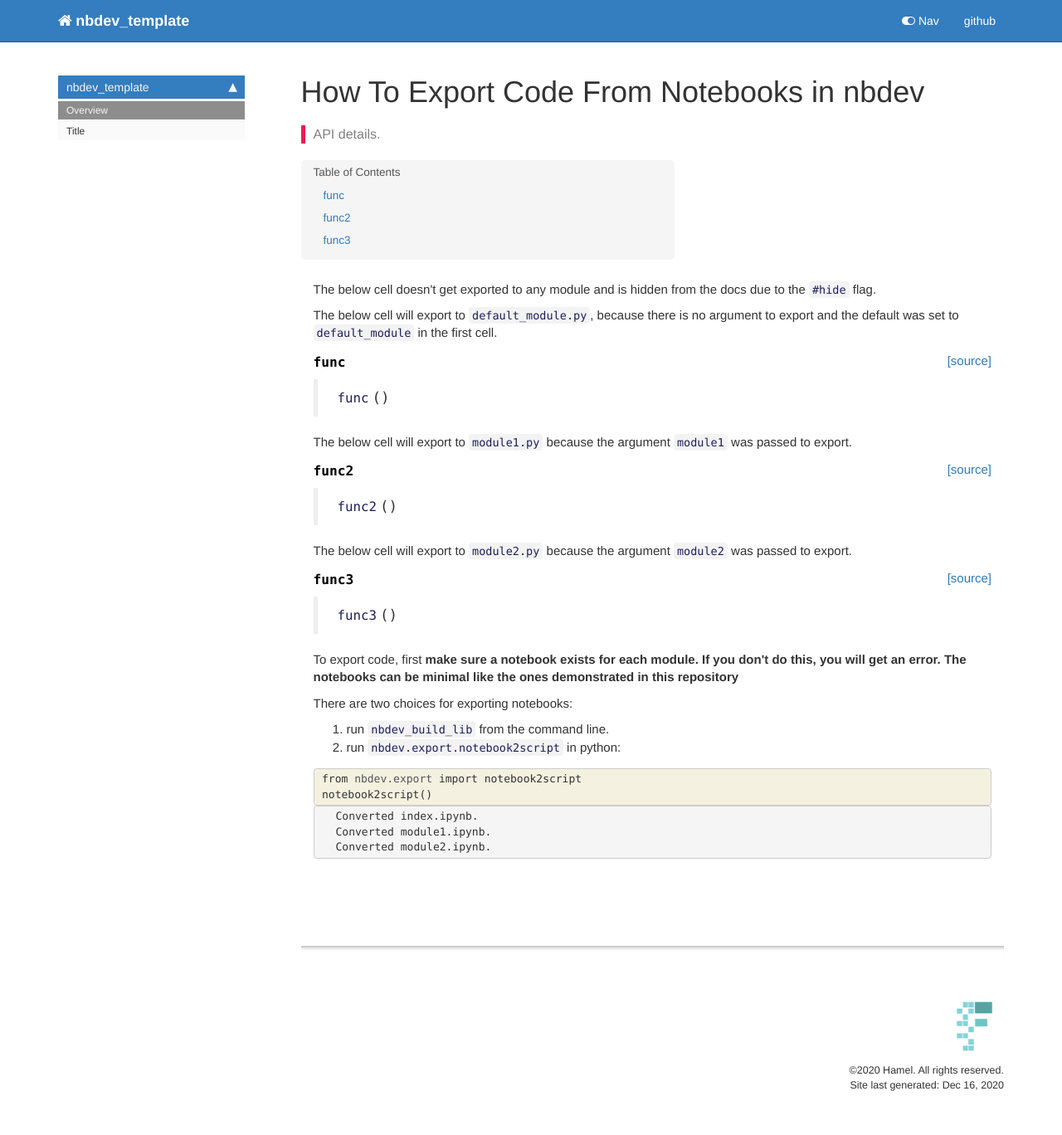
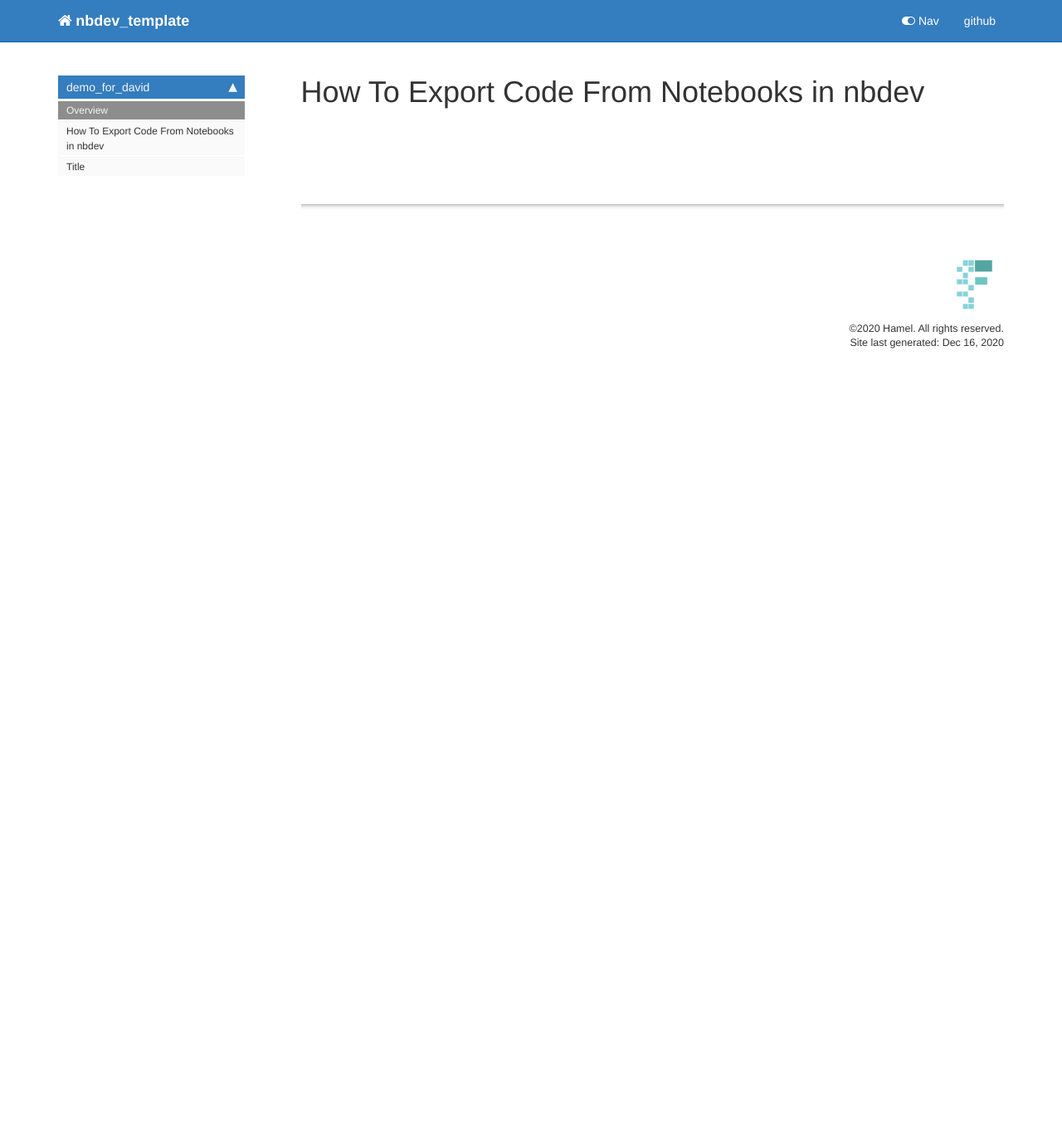
Before and after one commit to fastai/nbdev_export_demo, a Jekyll site: the page built from docs/index.html, in a window 1280 px wide. Shown: the whole page at 83% size. Built offline with Jekyll 4.4.1, drawn with Linux system fonts in a browser that asks for light colours; nearby versions of some CDN libraries; comment, search, counter and statistics services are not loaded; after the commit the page ends 900 px from its top, so only the background shows below that.

Commit message:
update files

```diff
--- /dev/null
+++ b/demo_for_david/__init__.py
@@ -0,0 +1 @@
+__version__ = "0.0.1"
--- /dev/null
+++ b/demo_for_david/default_module.py
@@ -0,0 +1,6 @@
+# AUTOGENERATED! DO NOT EDIT! File to edit: demo.ipynb (unless otherwise specified).
+
+__all__ = ['func']
+
+# Cell
+def func(): pass
--- a/docs/_config.yml
+++ b/docs/_config.yml
@@ -60,4 +60,4 @@
 - home_sidebar
 
 theme: jekyll-theme-cayman
-baseurl: /nbdev_template/
+baseurl: /demo_for_david/
--- a/docs/_data/sidebars/home_sidebar.yml
+++ b/docs/_data/sidebars/home_sidebar.yml
@@ -10,9 +10,12 @@
       title: Overview
       url: /
     - output: web,pdf
+      title: How To Export Code From Notebooks in nbdev
+      url: demo.html
+    - output: web,pdf
       title: Title
       url: module2.html
     output: web
-    title: nbdev_template
+    title: demo_for_david
   output: web
   title: Sidebar
--- a/docs/index.html
+++ b/docs/index.html
@@ -6,8 +6,8 @@
 keywords: fastai
 sidebar: home_sidebar
 
-summary: "API details."
-description: "API details."
+
+
 nb_path: "index.ipynb"
 ---
 <!--
@@ -29,171 +29,4 @@
 </div>
     {% endraw %}
 
-<div class="cell border-box-sizing text_cell rendered"><div class="inner_cell">
-<div class="text_cell_render border-box-sizing rendered_html">
-<p>The below cell doesn't get exported to any module and is hidden from the docs due to the <code>#hide</code> flag.</p>
-
 </div>
-</div>
-</div>
-<div class="cell border-box-sizing text_cell rendered"><div class="inner_cell">
-<div class="text_cell_render border-box-sizing rendered_html">
-<p>The below cell will export to <code>default_module.py</code>, because there is no argument to export and the default was set to <code>default_module</code> in the first cell.</p>
-
-</div>
-</div>
-</div>
-    {% raw %}
-
-<div class="cell border-box-sizing code_cell rendered">
-
-<div class="output_wrapper">
-<div class="output">
-
-<div class="output_area">
-
-
-<div class="output_markdown rendered_html output_subarea ">
-<h4 id="func" class="doc_header"><code>func</code><a href="https://github.com/hamelsmu/nbdev_template/tree/master/nbdev_template/default_module.py#L6" class="source_link" style="float:right">[source]</a></h4><blockquote><p><code>func</code>()</p>
-</blockquote>
-
-</div>
-
-</div>
-
-</div>
-</div>
-
-</div>
-    {% endraw %}
-
-    {% raw %}
-
-<div class="cell border-box-sizing code_cell rendered">
-
-</div>
-    {% endraw %}
-
-<div class="cell border-box-sizing text_cell rendered"><div class="inner_cell">
-<div class="text_cell_render border-box-sizing rendered_html">
-<p>The below cell will export to <code>module1.py</code> because the argument <code>module1</code> was passed to export.</p>
-
-</div>
-</div>
-</div>
-    {% raw %}
-
-<div class="cell border-box-sizing code_cell rendered">
-
-<div class="output_wrapper">
-<div class="output">
-
-<div class="output_area">
-
-
-<div class="output_markdown rendered_html output_subarea ">
-<h4 id="func2" class="doc_header"><code>func2</code><a href="https://github.com/hamelsmu/nbdev_template/tree/master/nbdev_template/module1.py#L6" class="source_link" style="float:right">[source]</a></h4><blockquote><p><code>func2</code>()</p>
-</blockquote>
-
-</div>
-
-</div>
-
-</div>
-</div>
-
-</div>
-    {% endraw %}
-
-    {% raw %}
-
-<div class="cell border-box-sizing code_cell rendered">
-
-</div>
-    {% endraw %}
-
-<div class="cell border-box-sizing text_cell rendered"><div class="inner_cell">
-<div class="text_cell_render border-box-sizing rendered_html">
-<p>The below cell will export to <code>module2.py</code> because the argument <code>module2</code> was passed to export.</p>
-
-</div>
-</div>
-</div>
-    {% raw %}
-
-<div class="cell border-box-sizing code_cell rendered">
-
-<div class="output_wrapper">
-<div class="output">
-
-<div class="output_area">
-
-
-<div class="output_markdown rendered_html output_subarea ">
-<h4 id="func3" class="doc_header"><code>func3</code><a href="https://github.com/hamelsmu/nbdev_template/tree/master/nbdev_template/module2.py#L6" class="source_link" style="float:right">[source]</a></h4><blockquote><p><code>func3</code>()</p>
-</blockquote>
-
-</div>
-
-</div>
-
-</div>
-</div>
-
-</div>
-    {% endraw %}
-
-    {% raw %}
-
-<div class="cell border-box-sizing code_cell rendered">
-
-</div>
-    {% endraw %}
-
-<div class="cell border-box-sizing text_cell rendered"><div class="inner_cell">
-<div class="text_cell_render border-box-sizing rendered_html">
-<p>To export code, first <strong>make sure a notebook exists for each module.  If you don't do this, you will get an error.  The notebooks can be minimal like the ones demonstrated in this repository</strong></p>
-<p>There are two choices for exporting notebooks:</p>
-<ol>
-<li>run <code>nbdev_build_lib</code> from the command line.  </li>
-<li>run <code>nbdev.export.notebook2script</code> in python:</li>
-</ol>
-
-</div>
-</div>
-</div>
-    {% raw %}
-
-<div class="cell border-box-sizing code_cell rendered">
-<div class="input">
-
-<div class="inner_cell">
-    <div class="input_area">
-<div class=" highlight hl-ipython3"><pre><span></span><span class="kn">from</span> <span class="nn">nbdev.export</span> <span class="kn">import</span> <span class="n">notebook2script</span>
-<span class="n">notebook2script</span><span class="p">()</span>
-</pre></div>
-
-    </div>
-</div>
-</div>
-
-<div class="output_wrapper">
-<div class="output">
-
-<div class="output_area">
-
-<div class="output_subarea output_stream output_stdout output_text">
-<pre>Converted index.ipynb.
-Converted module1.ipynb.
-Converted module2.ipynb.
-</pre>
-</div>
-</div>
-
-</div>
-</div>
-
-</div>
-    {% endraw %}
-
-</div>
--- a/docs/module2.html
+++ b/docs/module2.html
@@ -40,7 +40,7 @@
 
 
 <div class="output_markdown rendered_html output_subarea ">
-<h4 id="nothing_again" class="doc_header"><code>nothing_again</code><a href="https://github.com/hamelsmu/nbdev_template/tree/master/nbdev_template/module2.py#L9" class="source_link" style="float:right">[source]</a></h4><blockquote><p><code>nothing_again</code>()</p>
+<h4 id="nothing_again" class="doc_header"><code>nothing_again</code><a href="https://github.com/hamelsmu/demo_for_david/tree/master/demo_for_david/module2.py#L9" class="source_link" style="float:right">[source]</a></h4><blockquote><p><code>nothing_again</code>()</p>
 </blockquote>
 
 </div>
--- a/docs/sidebar.json
+++ b/docs/sidebar.json
@@ -1,6 +1,7 @@
 {
-  "nbdev_template": {
+  "demo_for_david": {
     "Overview": "/",
+    "How To Export Code From Notebooks in nbdev": "demo.html",
     "Title": "module2.html"
   }
 }
```
Also changed, not shown: demo_for_david/_nbdev.py (added, +19 -0 lines), demo_for_david/module1.py (added, +9 -0 lines), demo_for_david/module2.py (added, +9 -0 lines), docs/demo.html (added, +199 -0 lines), README.md, 4 other files.
